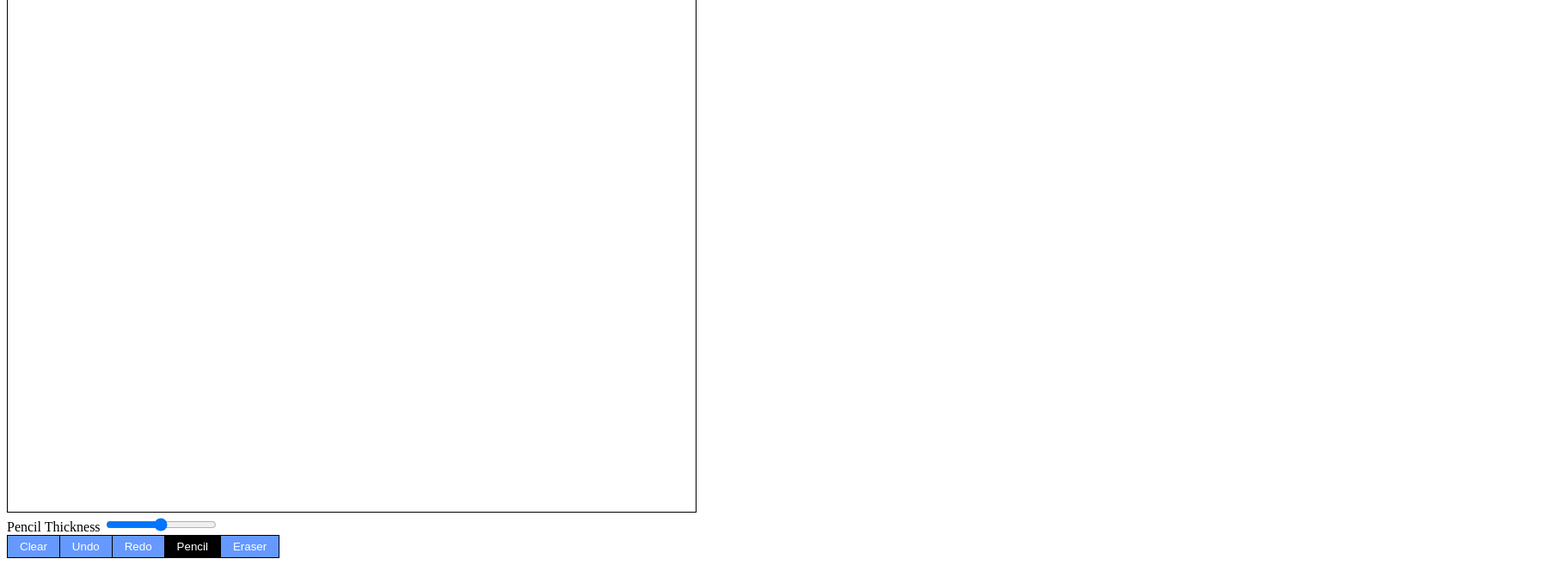
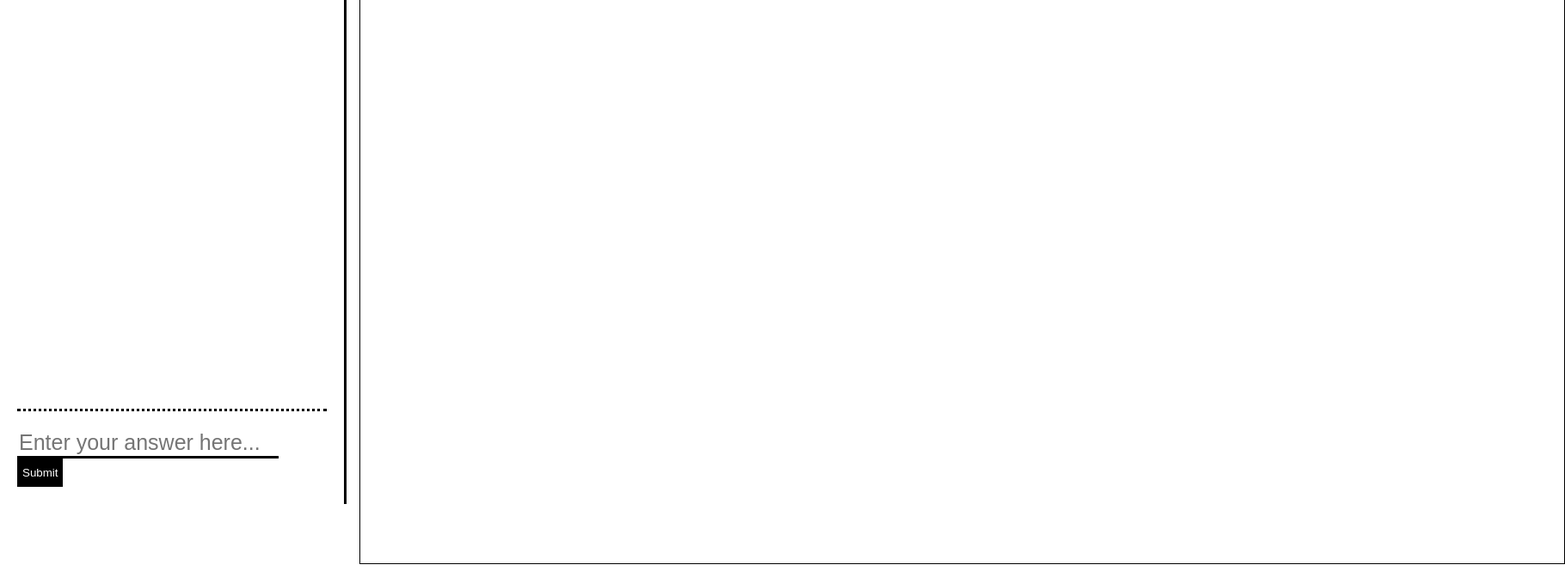
Before and after one commit to achencoms/draw-pics, a website: page index.html in a window 1280 px wide. Shown: the part 213-885 px from the top of the page at 86% size, 1820 px wide, since content can reach past the window. Drawn offline with nearby package versions, Linux system fonts and the light colour scheme; no server answers.

Commit message:
added basic chat

```diff
--- a/index.html
+++ b/index.html
@@ -3,57 +3,37 @@
 
 <head>
   <meta charset="utf-8">
-  <style>
-    .btn-group button {
-      background-color: #6699ff;
-      border: 1px solid black;
-      color: white;
-      padding: 5px 14px;
-      cursor: pointer;
-      float: left;
-    }
-
-    .btn-group button:not(:last-child) {
-      border-right: none;
-    }
-
-    .btn-group:after {
-      content: "";
-      clear: both;
-      display: table;
-    }
-
-    .btn-group button:hover {
-      background-color: black;
-    }
-
-    .btn-group .selected {
-      background-color: black;
-    }
-
-    canvas {
-      cursor: url("pencil.png"), auto;
-    }
-  </style>
+  <link rel="stylesheet" href="index.css">
   <title>
     Drawing Squad
   </title>
 </head>
 
 <body>
+  <div class="sidenav">
+    <div class="chat">
+    </div>
 
-  <canvas id="main" width="800" height="800" style="border: 1px solid black">
-  </canvas>
-  <br>
+    <form class="chat-group">
+      <input type="text" class="chat-box" name="chat" placeholder="Enter your answer here..." autocomplete="off">
+      <input type="submit" class="chat-button" value="Submit">
+    </form>
+  </div>
+
+  <div class="main">
+      <canvas id="main" width="1400" height="860" style="border: 1px solid black"></canvas>
+      <div class="drawing-tools">
         <label for="radius">Pencil Thickness</label>
         <input type="range" id="radius" min="1" max="5" value="3" class="slider">
-  <br>
         <div class="btn-group">
           <button id="clear">Clear</button>
           <button id="undo" class="do">Undo</button>
           <button id="redo" class="do">Redo</button>
           <button id="pencil" class="option selected">Pencil</button>
           <button id="eraser" class="option">Eraser</button>
+        </div>
+      </div>
+
   </div>
 
   <script src="/socket.io/socket.io.js"></script>
--- /dev/null
+++ b/public/index.css
@@ -0,0 +1,88 @@
+p {
+    margin-top: 2px;
+    margin-bottom: 2px;
+}
+
+.chat {
+    overflow-y: auto;
+    font-size: 20px;
+    height: 90%;
+    margin: 5px;
+}
+
+.chat-group {
+    position: absolute;
+    bottom: 0;
+    margin: 20px 20px;
+    border-top: black medium dotted;
+    padding-top: 20px;
+}
+
+.chat-box {
+    border: none;
+    height: 30px;
+    width: 300px;
+    font-size: 25px;
+    border-bottom: black medium solid;
+}
+
+.chat-button {
+    border:none;
+    height: 33px;
+    background-color: black;
+    color:white;
+}
+
+.sidenav {
+    height: 100%;
+    width: 400px;
+    position: fixed;
+    z-index: 1;
+    top: 0;
+    left: 0;
+    border-right: black medium solid;
+    overflow-x: hidden;
+}
+
+.main {
+    margin-left: 400px;
+    font-size: 28px;
+    height: 100%;
+    padding: 0px 10px;
+}
+
+@media screen and (max-height: 450px) {
+    .sidenav {padding-top: 15px;}
+    .sidenav a {font-size: 18px;}
+}
+
+.btn-group button {
+    background-color: #6699ff;
+    border: 1px solid black;
+    color: white;
+    padding: 5px 14px;
+    cursor: pointer;
+    float: left;
+}
+
+.btn-group button:not(:last-child) {
+    border-right: none;
+}
+
+.btn-group:after {
+    content: "";
+    clear: both;
+    display: table;
+}
+
+.btn-group button:hover, .btn-group .selected{
+    background-color: black;
+}
+
+.drawing-tools {
+    display: none;
+}
+
+canvas {
+    cursor: url("pencil.png"), auto;
+}
--- a/public/index.js
+++ b/public/index.js
@@ -1,25 +1,42 @@
 $(document).ready(function() {
   const socket = io();
   const curr = {
-    tool: "pencil"
+    tool: "pencil",
+    isChosen: false
   };
 
+  //Listens for any new drawing data
   socket.on("draw", function(data) {
     drawLine(data);
   });
 
+  //removes all the previous and existing states of the canvas in the server
   socket.on("clear", function() {
     clearCanvas();
   });
 
+  //Listens for any new erased data
   socket.on("eraser", function(data) {
     erase(data);
   });
 
+  //Listens for any calls to redraw the canvas, used to redo and undo
   socket.on("redraw", function(data) {
     redraw(data);
   });
 
+  //Receives the emitted message from the server
+  socket.on("message", function(data){
+    $(".chat").append(`<p>${data}</p>`);
+  });
+
+  //Used to notify the user that he or she has been chosen to draw
+  socket.on("chosen", function(data){
+    curr.isChosen = true;
+    console.log(data);
+  });
+
+  //keeping track of canvas and whether or not the user is currently drawing
   const c = document.getElementById("main");
   const ctx = c.getContext("2d");
   let isMouseDown = false;
@@ -32,6 +49,7 @@ $(document).ready(function() {
     };
   }
 
+  //Draws based position parameters and pencil confirguration
   function drawLine({ x1, y1, x2, y2, width }) {
     ctx.beginPath();
     ctx.moveTo(x1, y1);
@@ -41,6 +59,7 @@ $(document).ready(function() {
     ctx.stroke();
   }
 
+  //Forces the canvas to draw over itself with an image (memory intensive compared to redrawing a saved state of instruction set, but much smoother)
   function redraw(data) {
     let lastDraw = new Image();
     lastDraw.src = data;
@@ -50,14 +69,17 @@ $(document).ready(function() {
     };
   }
 
+  //Erases the canvas at the position of the cursor
   function erase(data) {
     ctx.clearRect(data.x + 13, data.y + 4, 20, 39);
   }
 
+  //Clears the canvas
   function clearCanvas() {
     ctx.clearRect(0, 0, c.width, c.height);
   }
 
+  //Allows the user to edit the canvas depending on whether or not the mouse button is down
   c.addEventListener("mousedown", function(evt) {
     isMouseDown = true;
     const pos = getMousePos(c, evt);
@@ -68,12 +90,14 @@ $(document).ready(function() {
     }
   });
 
+  //Upon release of the mouse button, the current state of the canvas is saved for undo/redo.
   c.addEventListener("mouseup", function(evt) {
     isMouseDown = false;
     currentDrawing = c.toDataURL();
     socket.emit("saveDrawing", currentDrawing);
   });
 
+  //Gathers positional information about the cursor
   c.addEventListener("mousemove", function(evt) {
     if (isMouseDown) {
       const pos = getMousePos(c, evt);
@@ -96,6 +120,16 @@ $(document).ready(function() {
     }
   });
 
+
+  //Submits the current value in the textbox and clears it
+  $(".chat-button").on("click",function(evt){
+    evt.preventDefault();
+    const chatBox = $(".chat-box");
+    socket.emit("answer",chatBox.val());
+    chatBox.val("");
+  });
+
+  //Calls upon clearCanvas() and clears the entirety of the save states
   $("#clear").on("click", function() {
     socket.emit("clear");
   });
```
Also changed, not shown: app.js (+12 -10 lines). Lines whose indentation alone changed are shown as unchanged.
